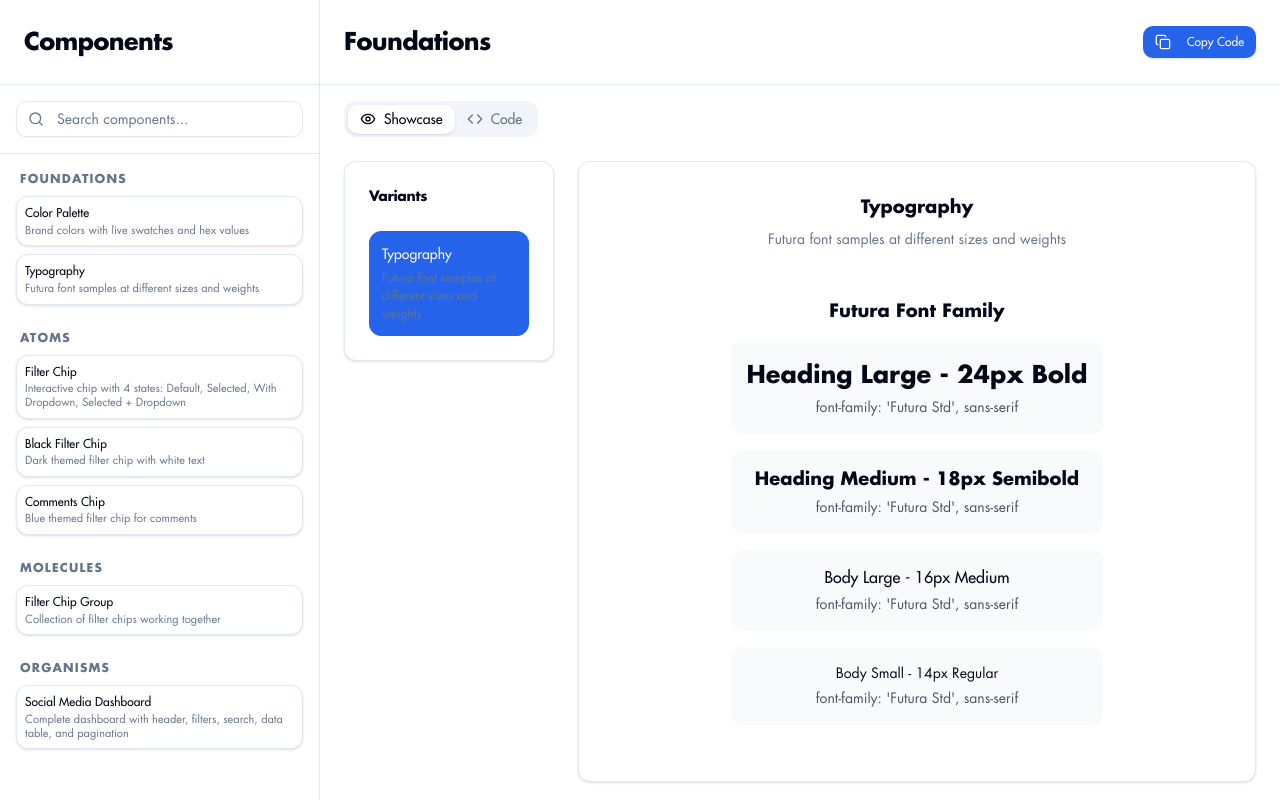
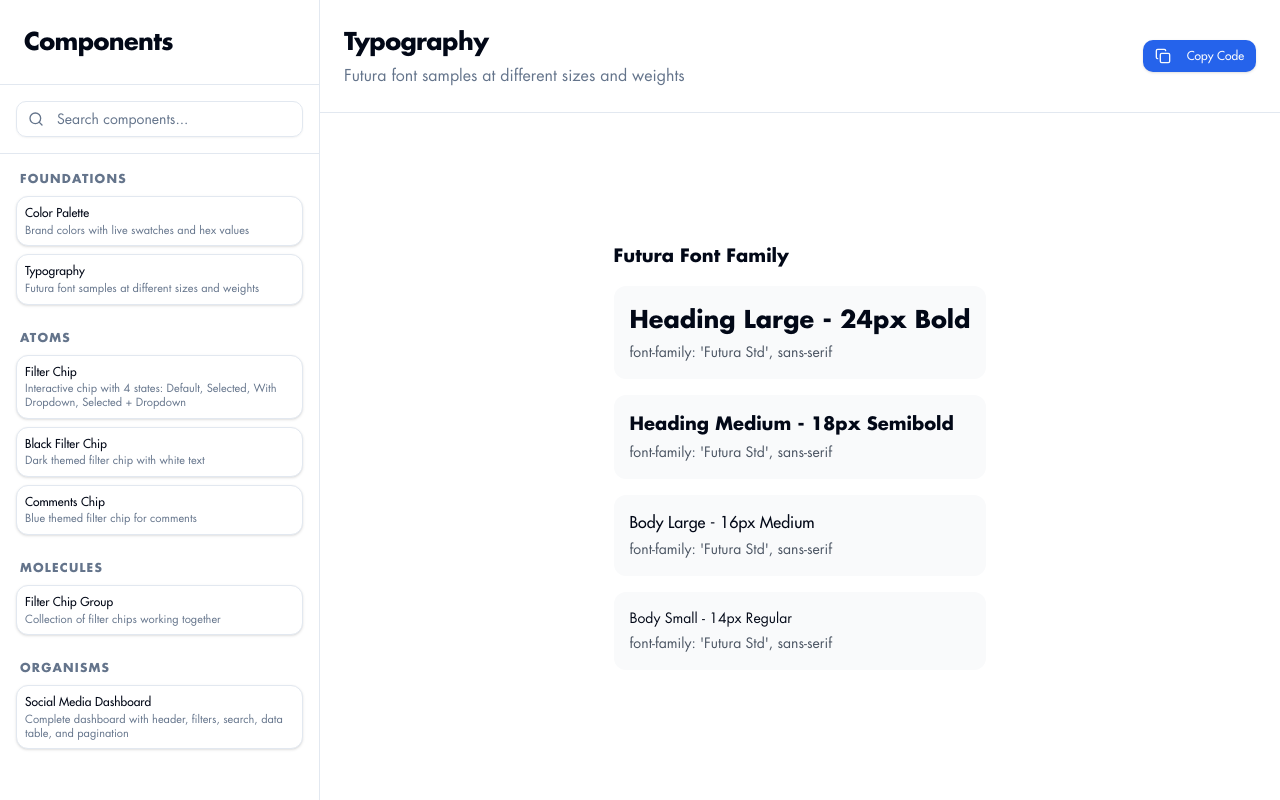
Before and after one commit to rmarti55/componentlibrary, a React (Vite) app: page / in a window 1280 px wide. Both pictures are taken after a click on the element 159 px from the left and 279 px from the top of the page. Built offline with nearby package versions, Linux system fonts and the light colour scheme.

Commit message:
Show only the selected variant preview in CategoryPreview; remove color palette and extra content

```diff
--- a/src/components/CategoryPreview.tsx
+++ b/src/components/CategoryPreview.tsx
@@ -24,14 +24,15 @@ export function CategoryPreview({ category }: CategoryPreviewProps) {
     }
   }
 
+  // Only show the preview for the selected variant (no grid, no color palette, no extra)
   return (
     <div className="flex flex-col h-full bg-background">
       {/* Header */}
       <div className="flex items-center justify-between p-6 border-b">
         <div>
-          <h2 className="text-2xl font-bold tracking-tight">{category.name}</h2>
-          {category.description && (
-            <p className="text-muted-foreground mt-1">{category.description}</p>
+          <h2 className="text-2xl font-bold tracking-tight">{selectedVariant.name}</h2>
+          {selectedVariant.description && (
+            <p className="text-muted-foreground mt-1">{selectedVariant.description}</p>
           )}
         </div>
         <div className="flex items-center space-x-3">
@@ -41,185 +42,14 @@ export function CategoryPreview({ category }: CategoryPreviewProps) {
           </Button>
         </div>
       </div>
-
-      {/* Content */}
-      <div className="flex-1 overflow-hidden">
-        <Tabs defaultValue="showcase" className="h-full flex flex-col">
-          <div className="px-6 pt-4">
-            <TabsList>
-              <TabsTrigger value="showcase">
-                <Eye className="w-4 h-4 mr-2" />
-                Showcase
-              </TabsTrigger>
-              <TabsTrigger value="code">
-                <Code className="w-4 h-4 mr-2" />
-                Code
-              </TabsTrigger>
-            </TabsList>
-          </div>
-
-          <TabsContent value="showcase" className="flex-1 m-0 p-6">
-            <div className="grid grid-cols-1 lg:grid-cols-4 gap-6 h-full">
-              {/* Variant Selection */}
-              <div className="lg:col-span-1">
-                <Card>
-                  <CardHeader>
-                    <CardTitle className="text-sm">Variants</CardTitle>
-                  </CardHeader>
-                  <CardContent className="space-y-2">
-                    {category.variants.map((variant) => (
-                      <button
-                        key={variant.id}
-                        onClick={() => {
-                          setSelectedVariant(variant)
-                          setSelectedState(variant.states?.[0])
-                        }}
-                        className={`w-full text-left p-3 rounded-lg border transition-colors ${
-                          selectedVariant?.id === variant.id
-                            ? 'bg-primary text-primary-foreground border-primary'
-                            : 'bg-background border-border hover:bg-muted'
-                        }`}
-                      >
-                        <div className="font-medium text-sm">{variant.name}</div>
-                        {variant.description && (
-                          <div className="text-xs text-muted-foreground mt-1">
-                            {variant.description}
-                          </div>
-                        )}
-                        {variant.interactive && (
-                          <Badge variant="secondary" className="mt-2 text-xs">
-                            Interactive
-                          </Badge>
-                        )}
-                      </button>
-                    ))}
-                  </CardContent>
-                </Card>
-
-                {/* State Selection */}
-                {selectedVariant?.states && selectedVariant.states.length > 1 && (
-                  <Card className="mt-4">
-                    <CardHeader>
-                      <CardTitle className="text-sm">States</CardTitle>
-                    </CardHeader>
-                    <CardContent className="space-y-2">
-                      {selectedVariant.states.map((state, index) => (
-                        <button
-                          key={index}
-                          onClick={() => setSelectedState(state)}
-                          className={`w-full text-left p-2 rounded border transition-colors ${
-                            selectedState === state
-                              ? 'bg-primary text-primary-foreground border-primary'
-                              : 'bg-background border-border hover:bg-muted'
-                          }`}
-                        >
-                          <div className="font-medium text-xs">{state.name}</div>
-                          {state.description && (
-                            <div className="text-xs text-muted-foreground mt-1">
-                              {state.description}
-                            </div>
-                          )}
-                        </button>
-                      ))}
-                    </CardContent>
-                  </Card>
-                )}
-              </div>
-
-              {/* Component Preview */}
-              <div className="lg:col-span-3">
-                <Card className="h-full">
-                  <CardContent className="p-8 h-full flex items-center justify-center component-preview">
-                    {selectedVariant && (
-                      <div className="w-full">
-                        {selectedVariant.id === 'filter-chip-interactive' ? (
-                          <div className="space-y-6">
-                            <div className="text-center mb-4">
-                              <h3 className="text-lg font-semibold mb-2">{selectedVariant.name}</h3>
-                              <p className="text-sm text-muted-foreground">
-                                {selectedState?.description || selectedVariant.description}
-                              </p>
-                            </div>
-
-                            {selectedState && (
-                              <div className="flex justify-center">
-                                <selectedVariant.component {...selectedState.props} />
-                              </div>
-                            )}
-
-                            {selectedVariant.states && selectedVariant.states.length > 1 && (
-                              <div className="mt-8">
-                                <h4 className="text-sm font-medium mb-4 text-center">All States</h4>
-                                <div className="flex flex-wrap gap-4 justify-center">
-                                  {selectedVariant.states.map((state, index) => (
-                                    <div key={index} className="text-center">
-                                      <selectedVariant.component {...state.props} />
-                                      <p className="text-xs text-muted-foreground mt-2">{state.name}</p>
-                                    </div>
-                                  ))}
-                                </div>
-                              </div>
-                            )}
-                          </div>
-                        ) : selectedVariant.id === 'multi-brand-dashboard' ? (
-                          <div className="w-full h-full overflow-auto">
-                            <div className="text-center mb-4">
-                              <h3 className="text-lg font-semibold mb-2">{selectedVariant.name}</h3>
-                              <p className="text-sm text-muted-foreground">
-                                {selectedVariant.description}
-                              </p>
-                            </div>
-                            <selectedVariant.component {...(selectedState?.props || selectedVariant.props)} />
-                          </div>
-                        ) : (
-                          <div className="text-center">
-                            <h3 className="text-lg font-semibold mb-2">{selectedVariant.name}</h3>
-                            <p className="text-sm text-muted-foreground mb-6">
-                              {selectedVariant.description}
-                            </p>
-                            <div className="flex justify-center">
-                              <selectedVariant.component {...(selectedState?.props || selectedVariant.props)} />
-                            </div>
-                          </div>
-                        )}
-                      </div>
-                    )}
-                  </CardContent>
-                </Card>
-              </div>
-            </div>
-          </TabsContent>
-
-          <TabsContent value="code" className="flex-1 m-0 p-6">
-            <Card className="h-full">
-              <CardContent className="p-0 h-full">
-                <pre className="text-sm overflow-auto h-full p-6 bg-slate-950 text-slate-100 rounded-lg">
-                  <code className="language-tsx">
-                    {selectedVariant?.code || '// Code not available for this variant'}
-                  </code>
-                </pre>
-              </CardContent>
-            </Card>
-          </TabsContent>
-        </Tabs>
+      {/* Preview */}
+      <div className="flex-1 flex items-center justify-center">
+        {selectedState ? (
+          <selectedVariant.component {...selectedState.props} />
+        ) : (
+          <selectedVariant.component />
+        )}
       </div>
-
-      {/* Tags */}
-      {category.tags && category.tags.length > 0 && (
-        <>
-          <Separator />
-          <div className="p-6">
-            <h4 className="text-sm font-medium mb-3">Tags</h4>
-            <div className="flex flex-wrap gap-2">
-              {category.tags.map(tag => (
-                <Badge key={tag} variant="secondary">
-                  {tag}
-                </Badge>
-              ))}
-            </div>
-          </div>
-        </>
-      )}
     </div>
   )
 }
```
